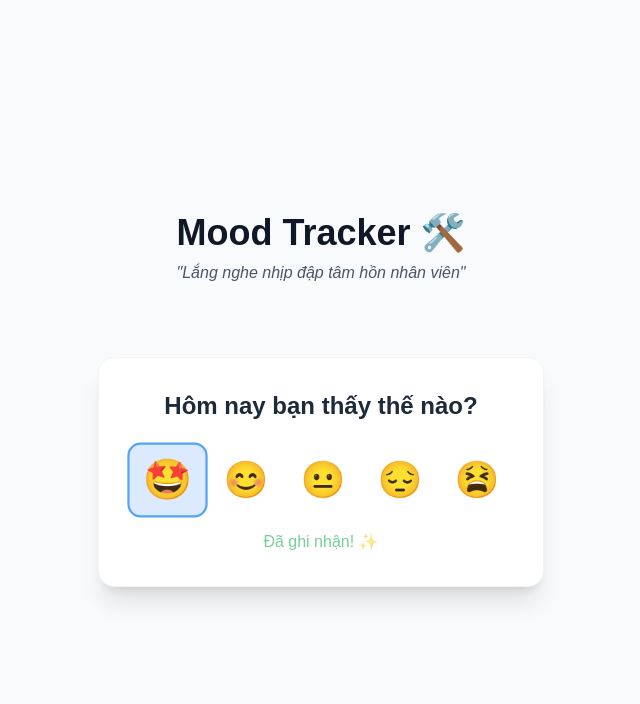
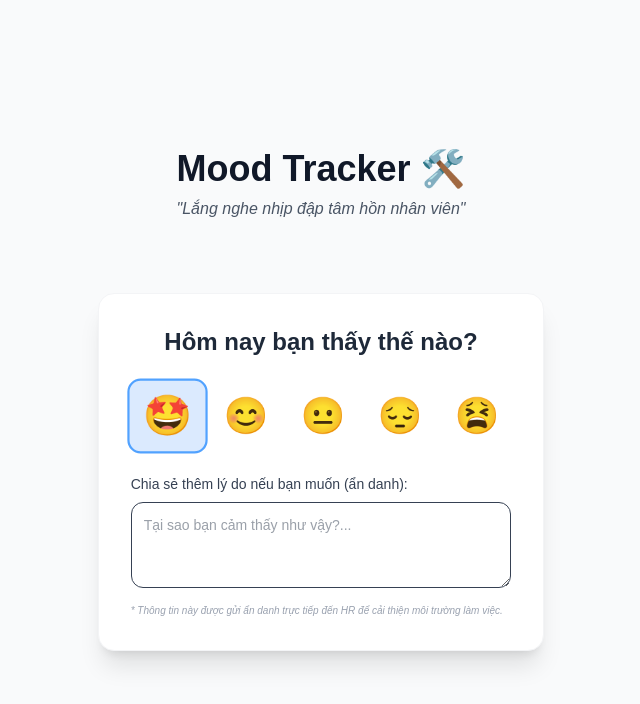
Before and after one commit to babybubu-dev/mood-feedback-tracker, a Next.js app: page / in a window 1280 px wide. Both pictures are taken after a click on the button "Excellent". Shown: the top 704 px of the page, without its empty margins (319-959 px from the left). Built offline with nearby package versions, Linux system fonts and the light colour scheme.

Commit message:
feat: add anonymous feedback feature

```diff
--- /dev/null
+++ b/app/api/feedback/route.ts
@@ -0,0 +1,7 @@
+import { NextResponse } from "next/server";
+
+export async function POST(request: Request) {
+  const body = await request.json();
+  console.log("Feedback received:", body);
+  return NextResponse.json({ success: true });
+}
--- a/components/MoodPicker.tsx
+++ b/components/MoodPicker.tsx
@@ -22,7 +22,9 @@ export default function MoodPicker() {
         headers: { "Content-Type": "application/json" },
         body: JSON.stringify({ mood: value }),
       });
-      if (res.ok) alert("Cảm ơn bạn đã chia sẻ tâm trạng! 🛠️");
+      if (res.ok) {
+        console.log("Mood logged successfully");
+      }
     } catch (error) {
       console.error(error);
     } finally {
@@ -48,7 +50,33 @@ export default function MoodPicker() {
           </button>
         ))}
       </div>
-      {selected && <p className="mt-4 text-green-600 font-medium animate-pulse">Đã ghi nhận! ✨</p>}
+
+      {selected && (
+        <div className="mt-6 animate-in fade-in slide-in-from-bottom-4 text-left">
+          <label className="block text-sm font-medium text-gray-700 mb-2">
+            Chia sẻ thêm lý do nếu bạn muốn (ẩn danh):
+          </label>
+          <textarea
+            className="w-full p-3 border rounded-xl focus:ring-2 focus:ring-blue-400 outline-none text-gray-700 text-sm"
+            placeholder="Tại sao bạn cảm thấy như vậy?..."
+            rows={3}
+            onBlur={async (e) => {
+              const feedback = e.target.value;
+              if (feedback) {
+                await fetch("/api/feedback", {
+                  method: "POST",
+                  headers: { "Content-Type": "application/json" },
+                  body: JSON.stringify({ moodId: selected, text: feedback }),
+                });
+                alert("Cảm ơn góp ý ẩn danh của bạn! 🛡️");
+              }
+            }}
+          />
+          <p className="mt-2 text-[10px] text-gray-400 italic">
+            * Thông tin này được gửi ẩn danh trực tiếp đến HR để cải thiện môi trường làm việc.
+          </p>
+        </div>
+      )}
     </div>
   );
 }
```
